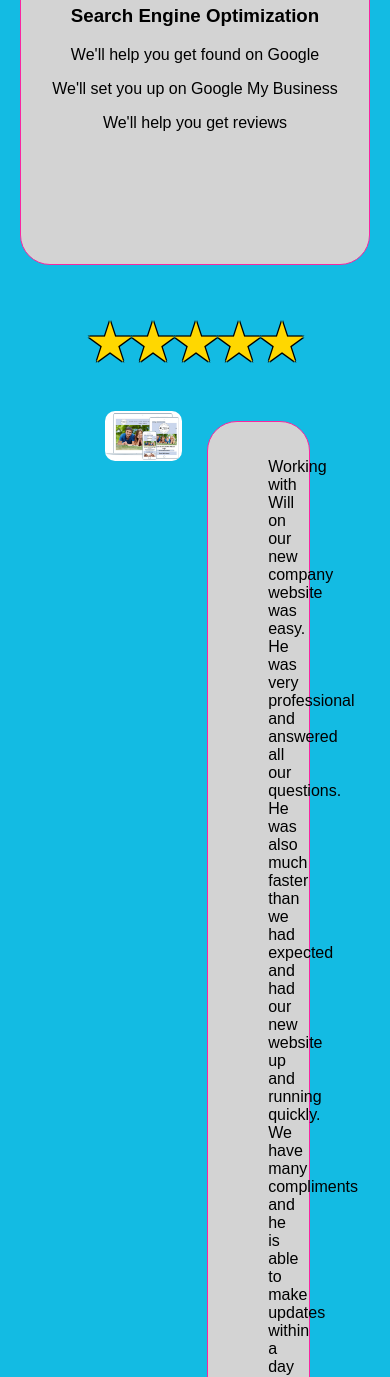
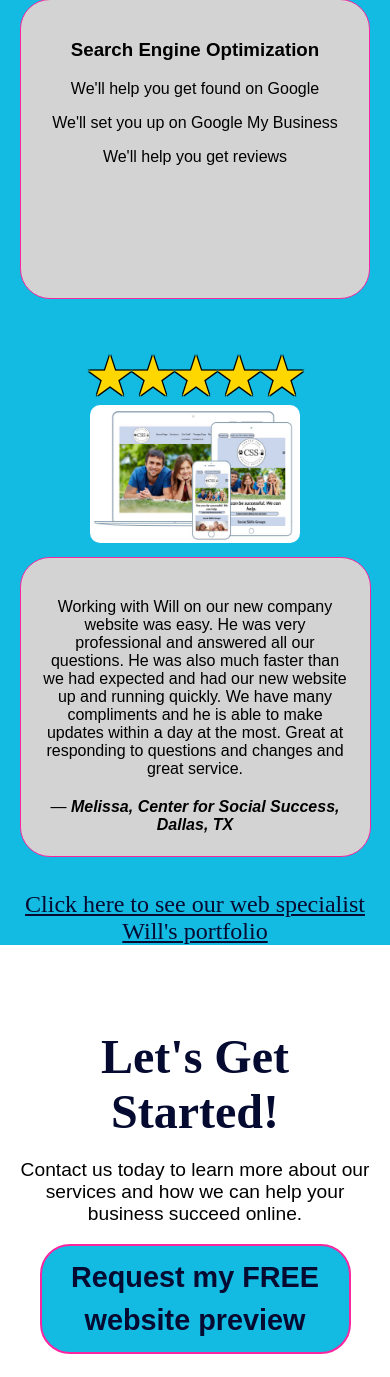
Before and after one commit to boonewh/pathsixdesigns, a Flask app: page / in a window 390 px wide. Shown: the part 2856-4233 px from the top of the page. Run offline with Flask 3, Linux system fonts and the light colour scheme; some web fonts are replaced.

Commit message:
Fixed testimonials responsive issue

```diff
--- a/static/css/main.css
+++ b/static/css/main.css
@@ -19,7 +19,6 @@ html,
 body {
   margin: 0;
   padding: 0;
-  background: #f8f9f3;
   overflow-x: hidden; /* Prevent horizontal scroll */
 }
 
@@ -280,7 +279,7 @@ section h1 {
   font-family: Arial, Helvetica, sans-serif;
 }
 
-.testimonials div {
+.testimonials div a {
   width: 40%;
 }
 
@@ -467,9 +466,25 @@ footer ul li a:hover {
     display: none;
   }
 
+  .logo {
+    display: block;
+  }
+
   .main-content {
     flex-direction: column;
     margin: 15px;
+  }
+
+  .testimonials {
+    flex-direction: column;
+    width: 90%;
+    margin: 0 auto;
+    padding: 0;
+  }
+
+  .testimonials blockquote {
+    margin: 20px 0;
+    width: 100%;
   }
 
   .main-content img {
```
